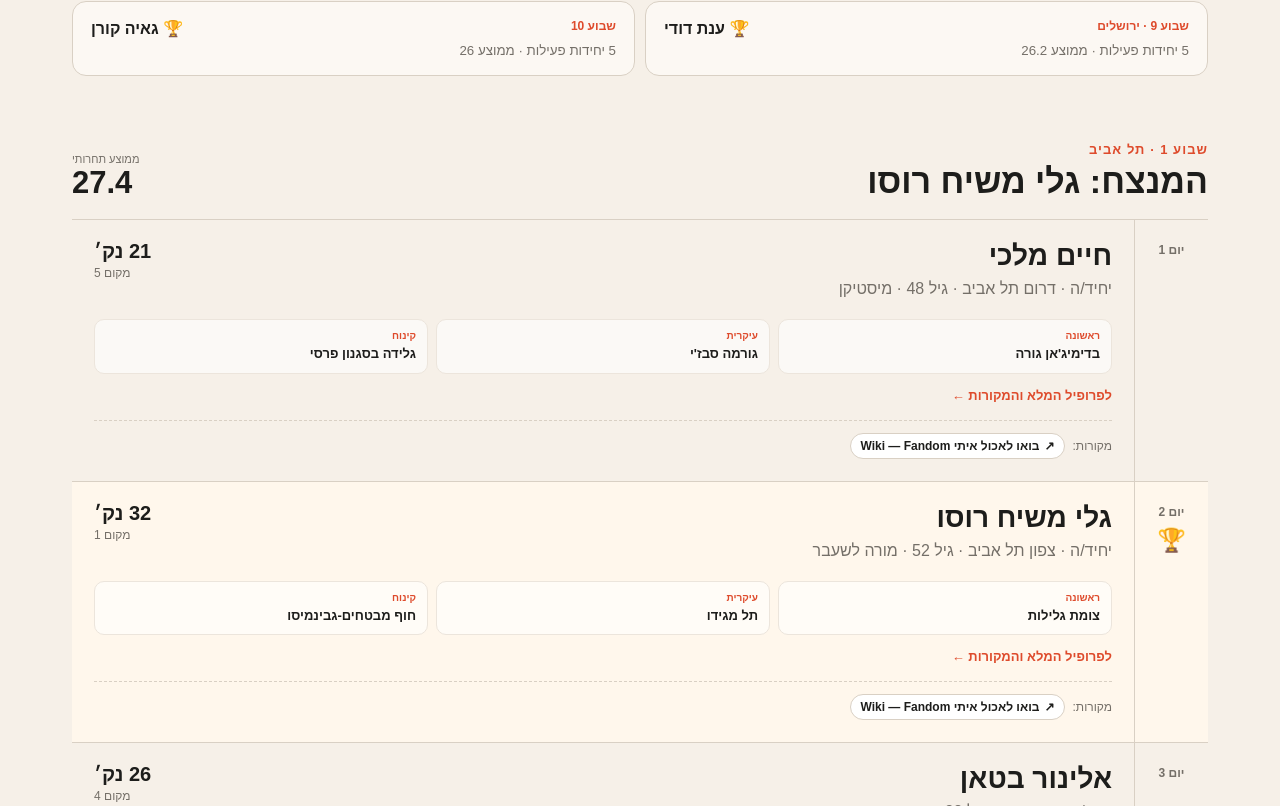
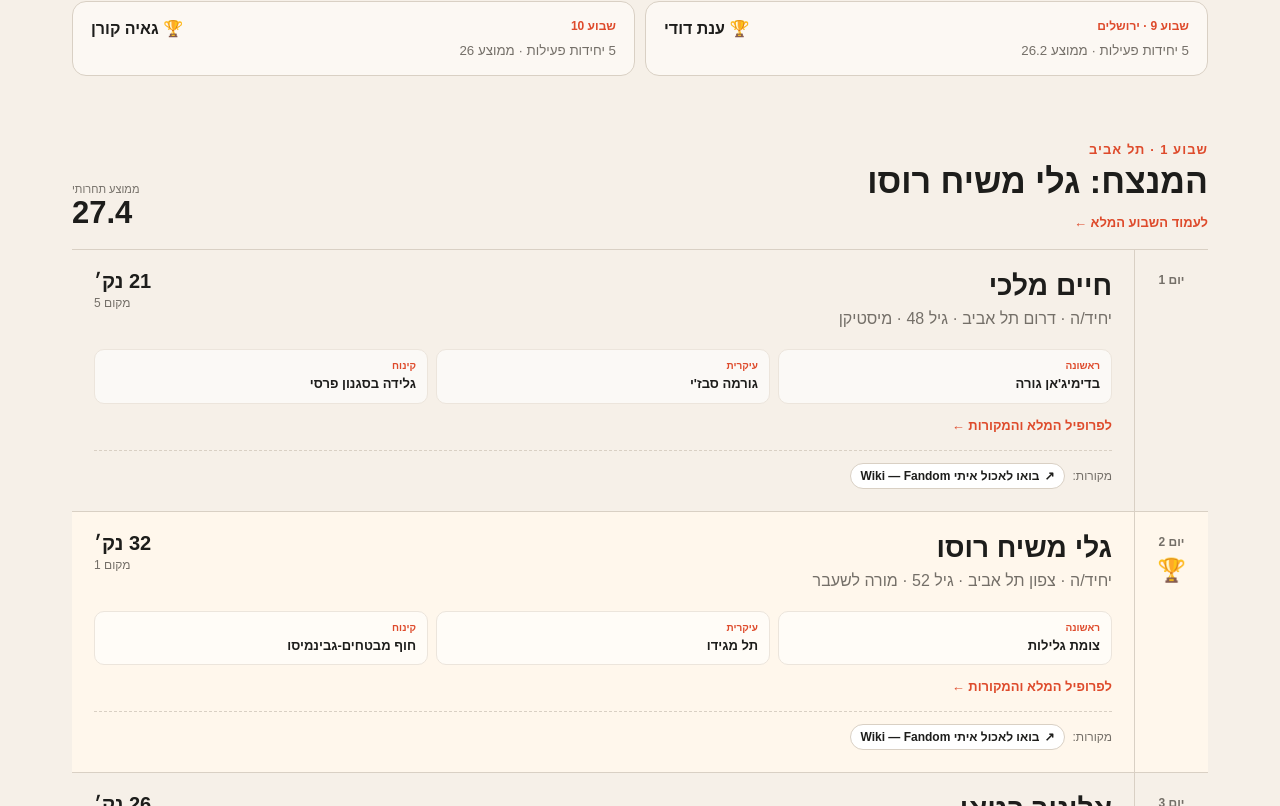
Before and after one commit to yossi-weinberger/come-dine-stats, a Next.js app: page /seasons/1 in a window 1280 px wide. Shown: the part 1114-1920 px from the top of the page. Built offline with nearby package versions, Linux system fonts and the light colour scheme.

Commit message:
M5: connect season summaries to week routes

```diff
--- a/app/seasons/[season]/page.tsx
+++ b/app/seasons/[season]/page.tsx
@@ -165,12 +165,17 @@ export default async function SeasonPage({ params }: PageProps) {
             const weekScores = knownScores(weekEntries)
             const weekWinners = activeWeekEntries.filter((entry) => entry.winner)
             const exceptional = weekEntries.length - activeWeekEntries.length
-            return (
-              <a key={week ?? 'unknown'} href={`#week-${week ?? 'unknown'}`}>
+            const content = (
+              <>
                 <span>{weekLabel(weekEntries, week)}</span>
                 <strong>{weekWinners.length ? `🏆 ${weekWinners.map((entry) => entry.name).join(', ')}` : 'ללא זוכה מתועד'}</strong>
                 <small>{activeWeekEntries.length} יחידות פעילות · ממוצע {average(weekScores) ?? '—'}{exceptional ? ` · ${exceptional} חריגות` : ''}</small>
-              </a>
+              </>
+            )
+            return week != null ? (
+              <Link key={week} href={`/seasons/${season}/weeks/${week}`}>{content}</Link>
+            ) : (
+              <a key="unknown" href="#week-unknown">{content}</a>
             )
           })}
         </div>
@@ -188,6 +193,11 @@ export default async function SeasonPage({ params }: PageProps) {
                 <div>
                   <div className="eyebrow">{weekLabel(weekEntries, week)}</div>
                   <h2>{weekWinners.length ? `המנצח: ${weekWinners.map((entry) => entry.name).join(', ')}` : 'תוצאות השבוע'}</h2>
+                  {week != null && (
+                    <Link className="profileLink" href={`/seasons/${season}/weeks/${week}`}>
+                      לעמוד השבוע המלא ←
+                    </Link>
+                  )}
                 </div>
                 <div className="weekScoreSummary">
                   <span>ממוצע תחרותי</span>
```
